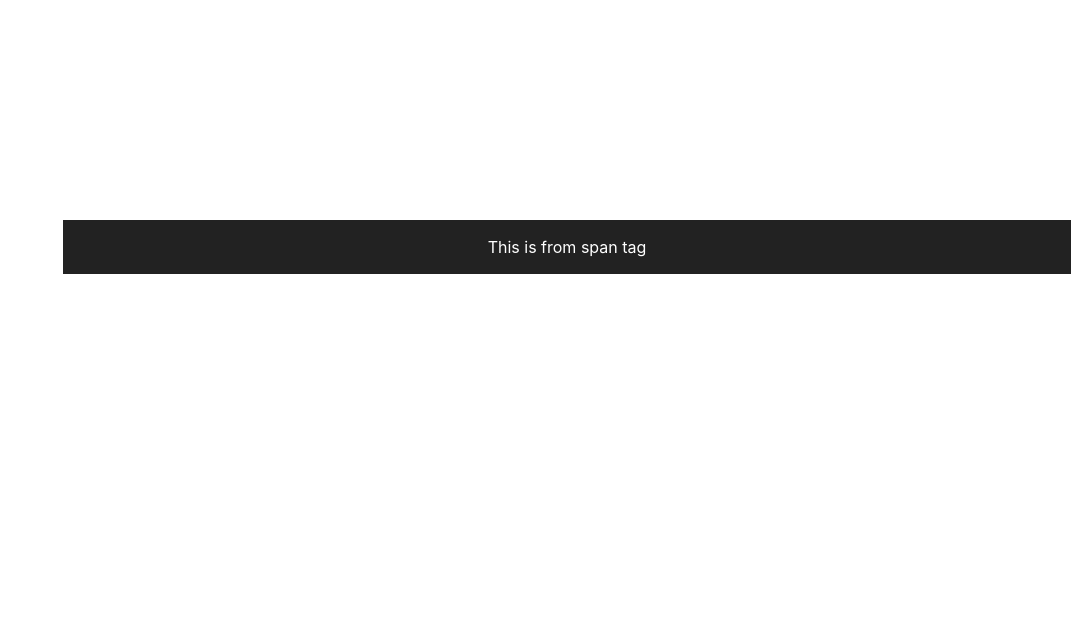
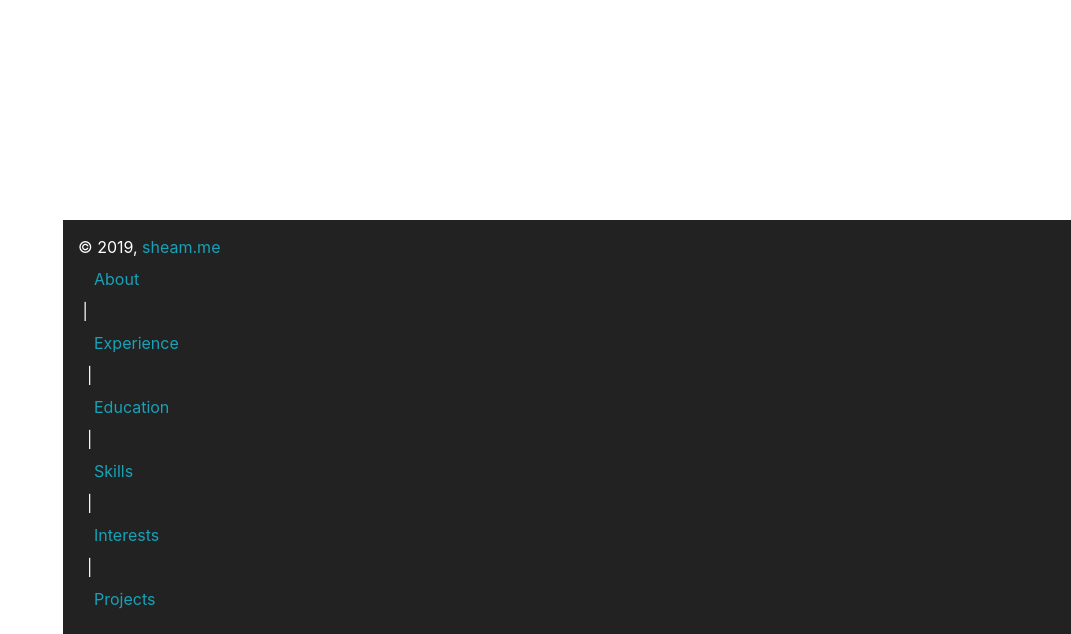
Before and after one commit to mohamadsheam/personal-website, a Flask app: page / in a window 1280 px wide. Shown: the part 4585-5219 px from the top of the page, without its empty margins (209-1280 px from the left). Before the commit the page ends 4859 px from the top, so only its background shows below. Run offline with Flask 2, Linux system fonts and the light colour scheme; some libraries are stand-ins or nearby versions; some web fonts are replaced.

Commit message:
Complete Footer Section Content

```diff
--- a/templates/index.html
+++ b/templates/index.html
@@ -258,7 +258,9 @@
 
   <footer>
       <div class="col-md-12">
-        <p class="text-center">This is from span tag</p>
+
+        <p>© 2019, <a href="http://sheam.me" class="text-info">sheam.me</a>  <a class="nav-link js-scroll-trigger text-info" href="#about" >About</a> &nbsp;| &nbsp; <a class="nav-link js-scroll-trigger text-info" href="#experience" >Experience</a> &nbsp; | &nbsp; <a class="nav-link js-scroll-trigger text-info" href="#education" >Education</a> &nbsp; | &nbsp; <a class="nav-link js-scroll-trigger text-info" href="#skills" >Skills</a> &nbsp; | &nbsp; <a class="nav-link js-scroll-trigger text-info" href="#interests" >Interests</a> &nbsp; | &nbsp; <a class="nav-link js-scroll-trigger text-info" href="#project" >Projects</a></p>
+
       </div>
   </footer>
 
```
